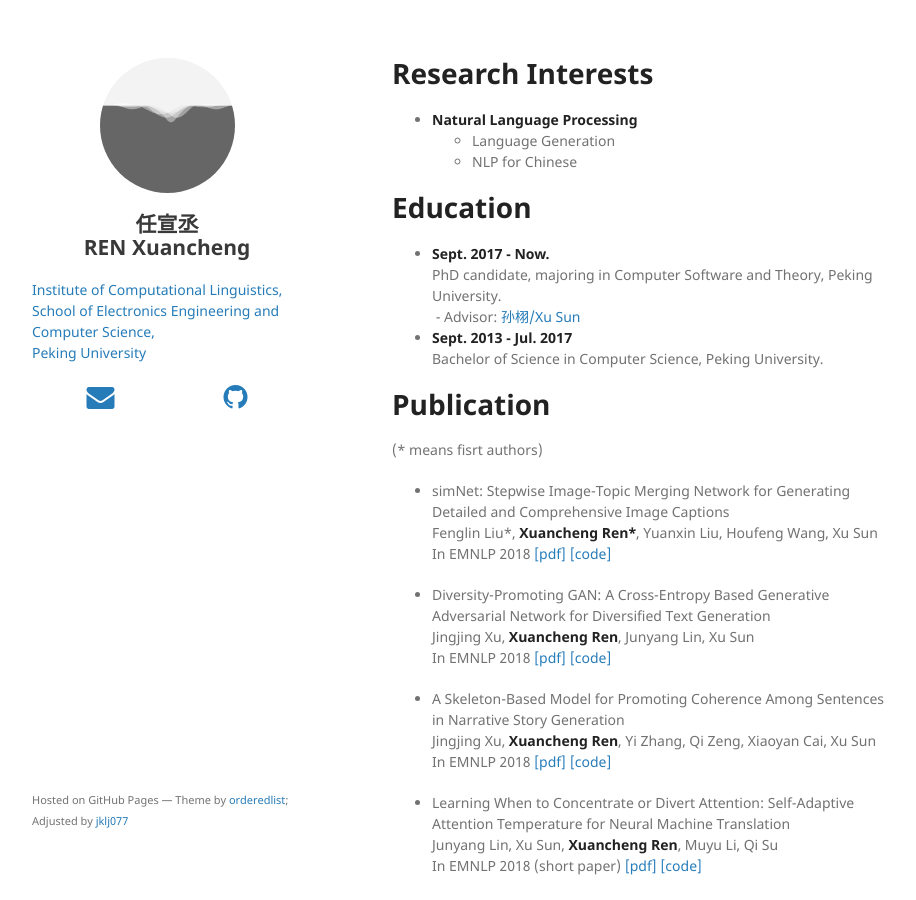
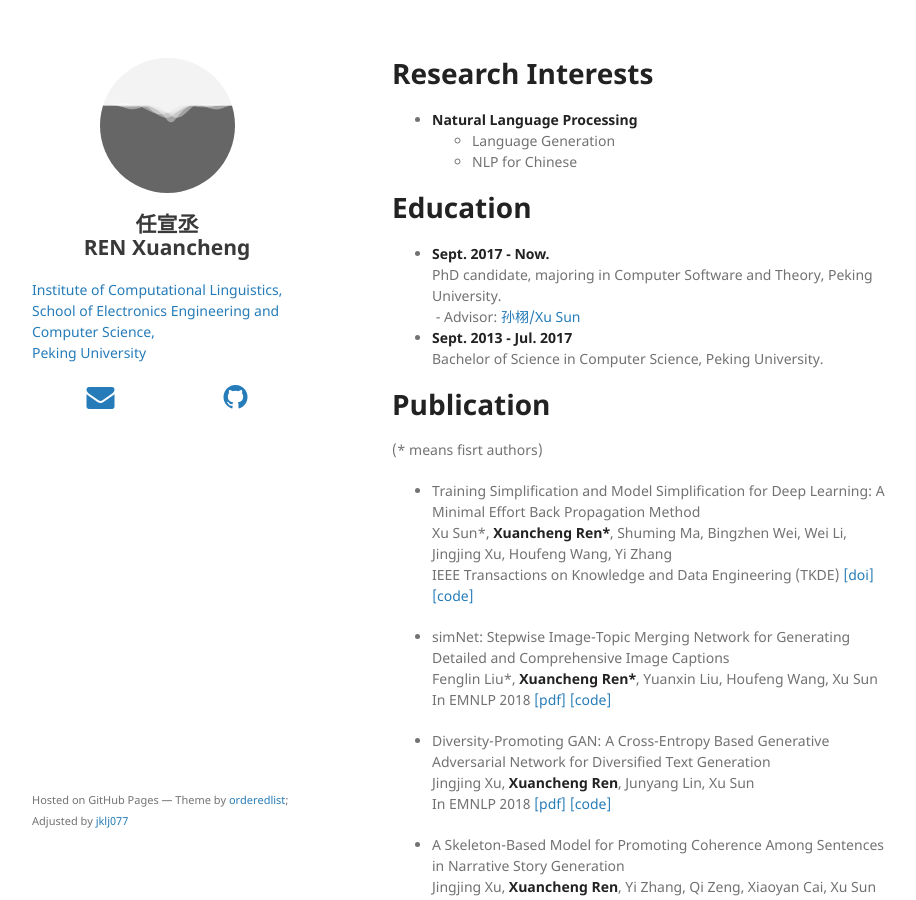
Before and after one commit to jklj077/jklj077.github.io, a Jekyll site: the page built from index.md, in a window 1280 px wide and 900 px high. Shown: the whole window, without its empty margins (178-1094 px from the left). Built offline with Jekyll 4.4.1, drawn with Linux system fonts in a browser that asks for light colours; nearby versions of some CDN libraries; our own code applies the rules of GitHub Pages for plain Markdown files.

Commit message:
Update index.md

```diff
--- a/index.md
+++ b/index.md
@@ -19,6 +19,10 @@ layout: default
 # Publication
 
 (\* means fisrt authors)
+
+* Training Simplification and Model Simplification for Deep Learning: A Minimal Effort Back Propagation Method
+  Xu Sun\*, **Xuancheng Ren\***, Shuming Ma, Bingzhen Wei, Wei Li, Jingjing Xu, Houfeng Wang, Yi Zhang
+  IEEE Transactions on Knowledge and Data Engineering (TKDE) [[doi]](https://doi.org/10.1109/TKDE.2018.2883613) [[code]](https://github.com/lancopku/meSimp)
 
 * simNet: Stepwise Image-Topic Merging Network for Generating Detailed and Comprehensive Image Captions
   Fenglin Liu\*, **Xuancheng Ren\***, Yuanxin Liu, Houfeng Wang, Xu Sun
```
